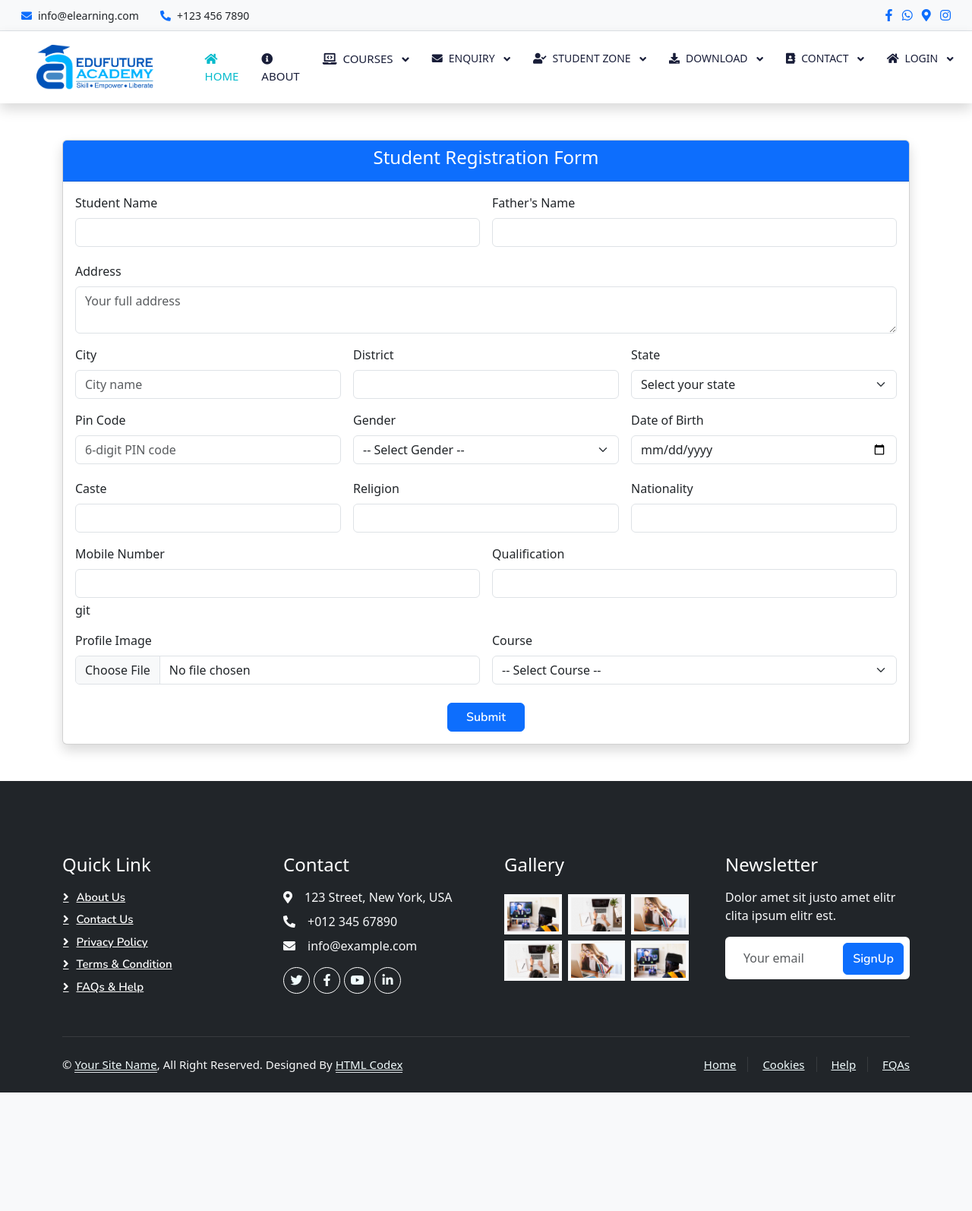
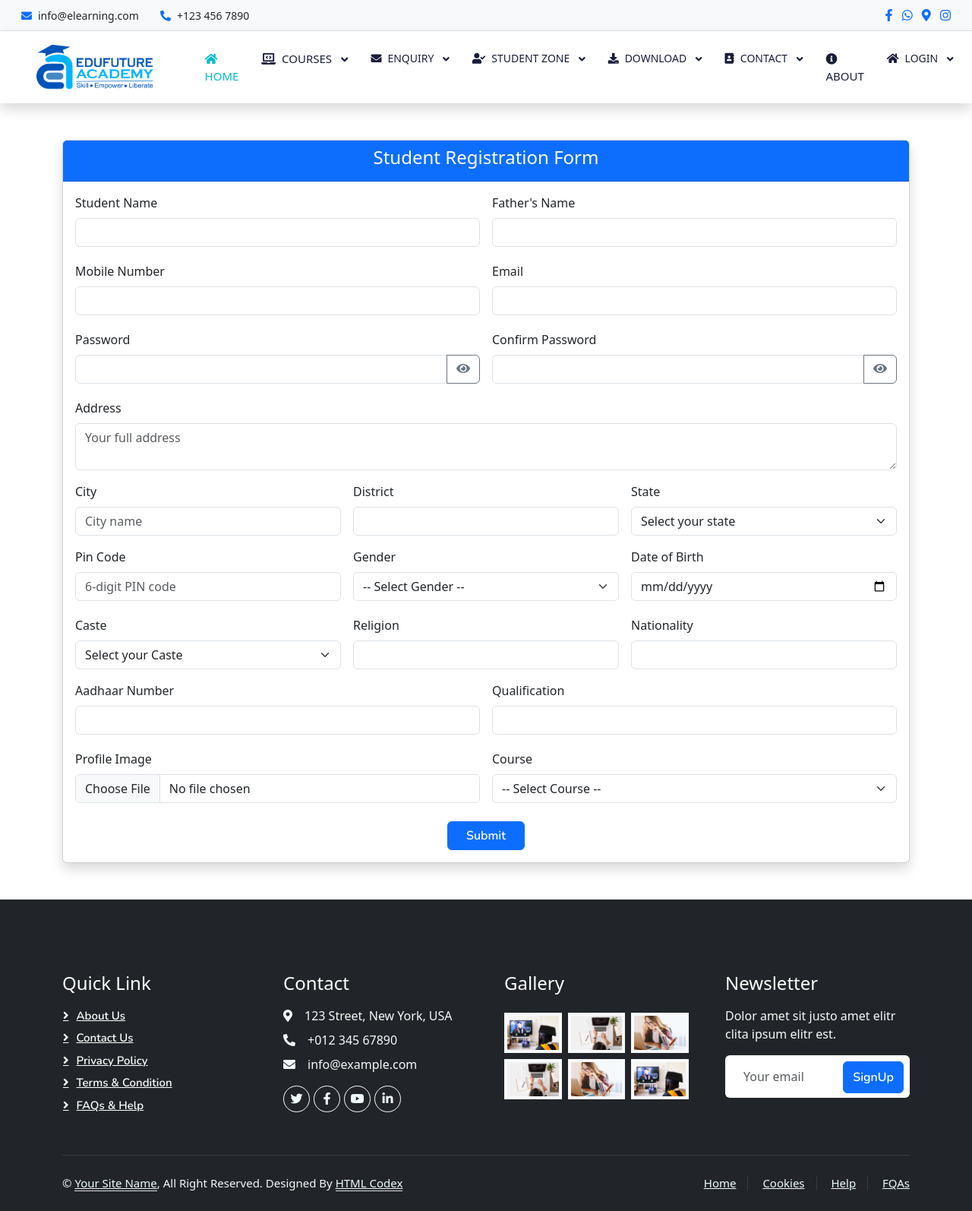
Before and after one commit to khatuaprabir12/E_learning, a PHP site: page /admission.php in a window 1280 px wide; the page is wider, and only the part inside the window is pictured. Shown: that part at 76% size. Before the commit the page ends 1438 px from the top of that part, so only its background shows below. Run offline with PHP 8.4, Linux system fonts and the light colour scheme; some libraries are stand-ins or nearby versions.

Commit message:
modify valid file code and admission file code

```diff
--- a/admission.php
+++ b/admission.php
@@ -122,17 +122,16 @@
 </body>
 </html> -->
 <!DOCTYPE html>
-<html lang="en">
-
+<html lang="en-IN">
 <head>
     <meta charset="utf-8">
-    <title>eLEARNING - eLearning HTML Template</title>
-    <meta content="width=device-width, initial-scale=1.0" name="viewport">
-    <meta content="" name="keywords">
-    <meta content="" name="description">
+    <title>Edufuture Academy - Best Learning Platform for Computer Courses in India</title>
+    <meta name="description" content="Edufuture Academy offers top-notch courses in Tally, Programming, Graphic Design, Digital Marketing, Web Development, and more. Enhance your skills with expert-led training.">
+    <meta name="keywords" content="Edufuture Academy, Tally courses, Programming courses, Graphic Design, Digital Marketing, Web Development, online learning, skill development, best courses in India">
+    <meta name="viewport" content="width=device-width, initial-scale=1.0">
 
     <!-- Favicon -->
-    <link href="img/favicon.ico" rel="icon">
+    <link rel="icon" href="img/favicon.io.ico" sizes="40x40">
 
     <!-- Google Web Fonts -->
     <link rel="preconnect" href="https://fonts.googleapis.com">
@@ -193,7 +192,6 @@
         <div class="navbar-nav ms-auto p-4 p-lg-0">
             <!-- Example menu item -->
             <a href="index.html" class="nav-item nav-link active"><i class="fa fa-home me-2"></i>Home</a>
-            <a href="about.html" class="nav-item nav-link"><i class="fa fa-info-circle me-2"></i>About</a>
 
             <!-- Courses dropdown -->
             <div class="nav-item dropdown">
@@ -255,6 +253,8 @@
                     <a href="contact.html" class="dropdown-item" style="font-size: 14px;"><i class="fa fa-phone-alt me-2"></i>Contact Us</a>
                 </div>
             </div>
+            <a href="about.html" class="nav-item nav-link"><i class="fa fa-info-circle me-2"></i>About</a>
+
             <div class="nav-item dropdown">
                 <a href="#" class="nav-link dropdown-toggle" data-bs-toggle="dropdown" style="font-size: 14px;">
                     <i class="fa fa-home me-2"></i>Login
@@ -291,7 +291,7 @@
         <h4>Student Registration Form</h4>
       </div>
       <div class="card-body">
-        <form action="submit.php" method="POST" enctype="multipart/form-data">
+        <form id="submitData" action="submit.php" method="POST" enctype="multipart/form-data">
           <div class="row g-3">
 
             <div class="col-md-6">
@@ -305,6 +305,39 @@
               <input type="text" name="father_name" id ="fathersignupName" onkeyup="fathernamevalid()"class="form-control" required>
               <div class="form-text" id="fathernameError"></div>
             </div>
+            <div class="col-md-6">
+              <label class="form-label">Mobile Number</label>
+              <input type="number" name="mobile" id="signupPhone" onkeyup="phonevalid()"  class="form-control" required>
+              <div class="form-text" id="phoneError"></div>
+            </div>
+            <div class="col-md-6">
+              <label class="form-label">Email</label>
+              <input type="email" name="email" id="signupEmail" onkeyup="emailvalid()"  class="form-control" required>
+              <div class="form-text" id="emailError"></div>
+            </div>
+
+            <div class="col-md-6">
+              <label class="form-label">Password</label>
+               <div class="input-group">
+                 <input type="password" name="password" id="signupPass" onkeyup="passwordvalid()" class="form-control" required>
+                 <button type="button" class="btn btn-outline-secondary" onclick="togglePassword('signupPass')">
+                  <i class="fa fa-eye"></i>
+                 </button>
+             </div>
+             <div class="form-text" id="passwordError"></div>
+            </div>
+
+            <div class="col-md-6">
+               <label class="form-label">Confirm Password</label>
+                <div class="input-group">
+              <input type="password" name="confirm_password" id="signupCnfPass" onkeyup="cnfPasswordvalid()" class="form-control" required>
+               <button type="button" class="btn btn-outline-secondary" onclick="togglePassword('signupCnfPass')">
+                  <i class="fa fa-eye"></i>
+              </button>
+            </div>
+             <div class="form-text" id="cnfPasswordError"></div>
+            </div>
+
 
             <div class="col-12">
               <label class="form-label">Address</label>
@@ -362,7 +395,7 @@
 <div class="col-md-4">
   <label class="form-label">Pin Code</label>
   <input type="text" name="pin_code" class="form-control" id="signupPin" onkeyup="pinvalid()" pattern="[1-9][0-9]{5}" maxlength="6" placeholder="6-digit PIN code" required>
-  <div class="form-text text-danger" id="pinError"></div>
+  <div class="form-text " id="pinError"></div>
 </div>
 
 
@@ -382,9 +415,16 @@
             </div>
 
             <div class="col-md-4">
-              <label class="form-label">Caste</label>
-              <input type="text" name="caste" class="form-control" required>
+                <label class="form-label">Caste</label>
+                  <select name="caste" class="form-select" required>
+                    <option value="">Select your Caste</option>
+                    <option value="general">General</option>
+                    <option value="sc">SC</option>
+                    <option value="st">ST</option>
+                    <option value="obc">OBC</option>
+                  </select>
             </div>
+
 
             <div class="col-md-4">
               <label class="form-label">Religion</label>
@@ -395,11 +435,10 @@
               <label class="form-label">Nationality</label>
               <input type="text" name="nationality" class="form-control" required>
             </div>
-
             <div class="col-md-6">
-              <label class="form-label">Mobile Number</label>
-              <input type="tel" name="mobile" id="signupPhone" onkeyup="phonevalid()" pattern="[0-9]{10}" class="form-control" required>
-              <div class="form-text" id="phoneError"></div>git
+              <label class="form-label">Aadhaar Number</label>
+              <input type="number" name="aadhaar" id="signupAadhaar" onkeyup="aadhaarvalid()" pattern="[0-9]{16}" class="form-control" required>
+              <div class="form-text" id="aadhaarError"></div>
             </div>
 
             <div class="col-md-6">
@@ -522,6 +561,8 @@
 
 
     <!-- JavaScript Libraries -->
+    <script src="https://cdn.jsdelivr.net/npm/sweetalert2@11"></script>
+
     <script src="https://code.jquery.com/jquery-3.4.1.min.js"></script>
     <script src="https://cdn.jsdelivr.net/npm/bootstrap@5.0.0/dist/js/bootstrap.bundle.min.js"></script>
     <script src="lib/wow/wow.min.js"></script>
--- a/js/valid.js
+++ b/js/valid.js
@@ -51,6 +51,19 @@ function fathernamevalid() {
     }
   }
 
+  // Aadhaar validation
+  function aadhaarvalid() {
+    const phone = document.getElementById("signupAadhaar");
+    const error = document.getElementById("aadhaarError");
+    const regex = /^[0-9]{16}$/;
+
+    if (regex.test(phone.value.trim())) {
+      success(phone, error, "Valid Aadhaar number");
+    } else {
+      fail(phone, error, "Enter 16 digit number");
+    }
+  }
+
   // PIN code validation
   function pinvalid() {
     const pin = document.getElementById("signupPin");
@@ -63,6 +76,44 @@ function fathernamevalid() {
       fail(pin, error, "Enter 6 digit PIN code");
     }
   }
+
+
+  function togglePassword(id) {
+    const input = document.getElementById(id);
+    input.type = input.type === "password" ? "text" : "password";
+  }
+
+  // Password regex validation
+  function passwordvalid() {
+    const password = document.getElementById("signupPass");
+    const error = document.getElementById("passwordError");
+
+    // At least 6 characters, one uppercase, one lowercase, one number, one special char
+    const regex = /^(?=.*[a-z])(?=.*[A-Z])(?=.*\d)(?=.*[@$!%*?#&])[A-Za-z\d@$!%*?#&]{6,}$/;
+
+    if (regex.test(password.value.trim())) {
+      success(password, error, "Strong password");
+    } else {
+      fail(password, error, "Must be 6 chars with uppercase, lowercase, number & special char");
+    }
+
+    // Trigger confirm check too
+    cnfPasswordvalid();
+  }
+
+  // Confirm Password match validation
+  function cnfPasswordvalid() {
+    const password = document.getElementById("signupPass");
+    const confirm = document.getElementById("signupCnfPass");
+    const error = document.getElementById("cnfPasswordError");
+
+    if (confirm.value.trim() === password.value.trim() && password.value.trim() !== "") {
+      success(confirm, error, "Passwords match");
+    } else {
+      fail(confirm, error, "Passwords do not match");
+    }
+  }
+
 
     // Helper functions
     function success(input, errorDiv, message) {
@@ -79,4 +130,25 @@ function fathernamevalid() {
         errorDiv.style.color = "red";
       }
 
-//   location
+
+      document.getElementById("submitData").addEventListener("submit", function (e) {
+        const allInputs = document.querySelectorAll("#submitData input[required]");
+        let isValid = true;
+
+        allInputs.forEach((input) => {
+          if (!input.classList.contains("is-valid")) {
+            isValid = false;
+            input.classList.add("is-invalid");
+          }
+        });
+
+        if (!isValid) {
+          e.preventDefault(); // stop form submission
+          Swal.fire({
+            icon: 'error',
+            title: 'Oops...',
+            text: 'Please fill all fields correctly before submitting!',
+            confirmButtonColor: '#3085d6'
+          });
+        }
+      });
```
Lines whose indentation alone changed are shown as unchanged.
